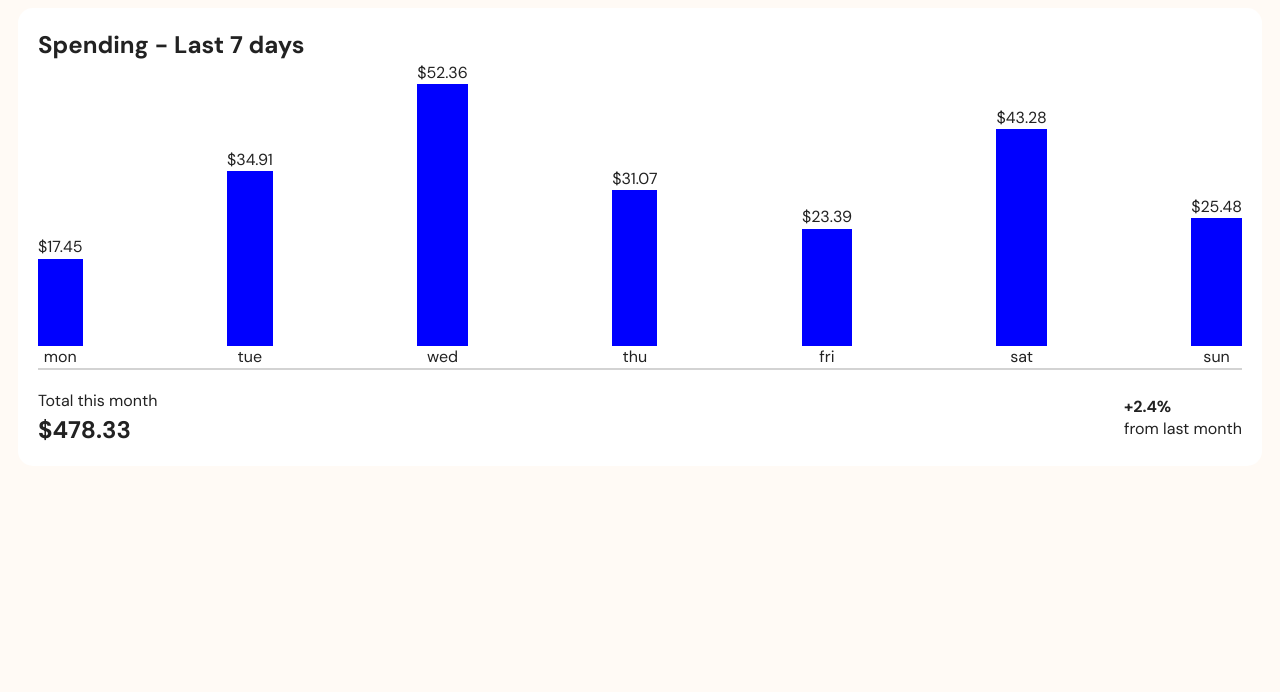
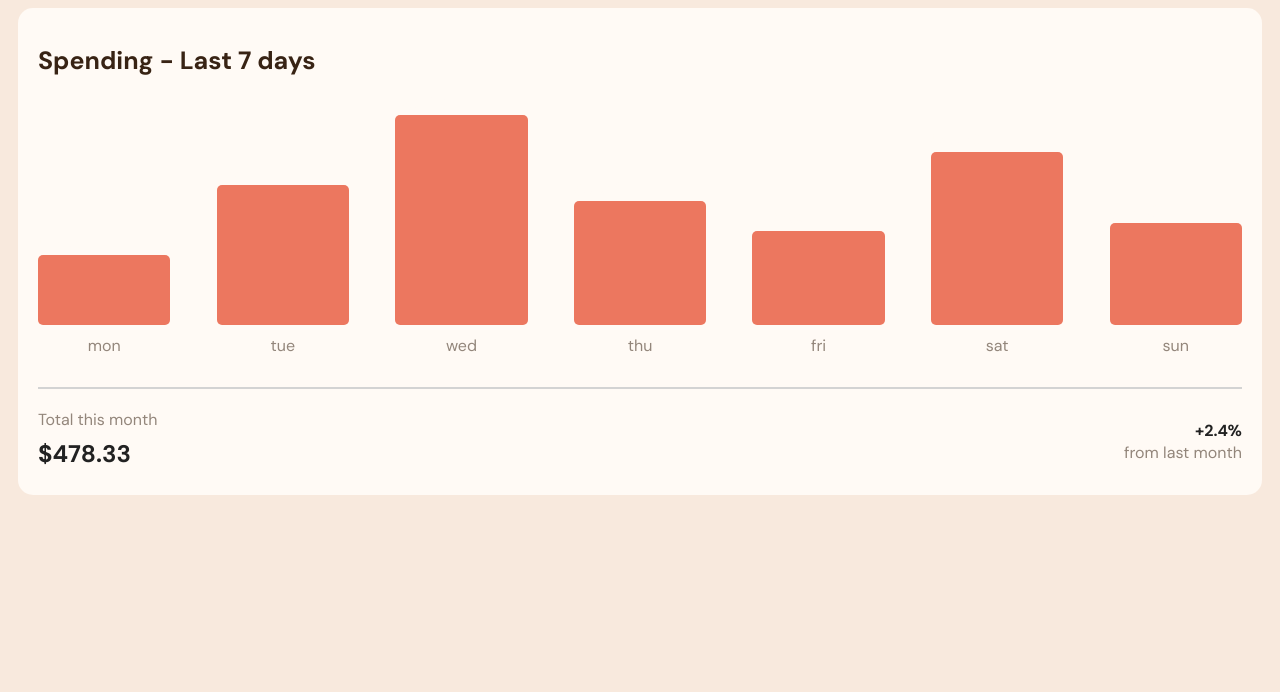
Before and after one commit to mathum49/expenses-chart, a website built with Parcel: page index.html in a window 1280 px wide. Shown: the part 108-800 px from the top of the page. Built offline with nearby package versions, Linux system fonts and the light colour scheme.

Commit message:
styles changes

```diff
--- a/css/main.css
+++ b/css/main.css
@@ -88,16 +88,30 @@ textarea {
    ========================================================================== */
 
   /* General Style //////////////////////////////////*/
+
+  /* ## Colors */
+
+  :root {
+--color-soft-red: hsl(10, 79%, 65%);
+--color-cyan: hsl(186, 34%, 60%);
+
+
+--color-dark-brown: hsl(25, 47%, 15%);
+--color-medium-brown: hsl(28, 10%, 53%);
+--color-cream: hsl(27, 66%, 92%);
+--color-pale-orange: hsl(33, 100%, 98%);
+  }
+
    body{
     font-family: 'DM Sans', sans-serif;
-    background-color: hsl(33, 100%, 98%);
+    background-color: var(--color-cream);
     /* display: flex;
     justify-content: center; */
    }
 
    header{
-    background-color: hsl(10, 79%, 65%);
-    color: white;
+    background-color: var(--color-soft-red);
+    color: var(--color-pale-orange);
     border-radius: 15px;
     padding: 20px;
     margin: 10px;
@@ -108,16 +122,20 @@ textarea {
    }
 
    main{
-    background-color: white;
+    background-color: var(--color-pale-orange);
     border-radius: 15px;
     margin: 10px;
     padding: 20px;
+   }
 
+   .daily-spending{
+    margin-bottom: 20px;
+   }
 
-
-   }
-   .chart{
-
+   .daily-spending h2{
+    margin: 15px 0;
+    color: var(--color-dark-brown);
+    font-size: 25px;
    }
 
    .weekly-spending{
@@ -125,27 +143,58 @@ textarea {
     padding-top: 20px;
     display: flex;
     justify-content: space-between;
-    align-items: center
-
+    align-items: center;
    }
 
+   .weekly-spending h1{
+    margin: 5px 0;
+   }
 
-  /* Graph Style */
+   .weekly-spending p {
+    color: var(--color-medium-brown);
+    font-size: 16px;
+   }
+
+   .progress{
+    text-align: right;
+   }
+
+  /* Graph Style *********************/
   #chart{
   display: flex;
   justify-content: space-between;
   align-items: flex-end;
+  width: 100%;
   }
 
- .bar{
-  height: 50px;
-  background-color: blue;
- }
+  .weekday{
+    width: 11%;
+  }
 
- .label{
-  text-align: center;
- }
+  .bar{
+    background-color: var(--color-soft-red);
+    border-radius: 5px;
+  }
 
+  .bar:hover{
+    background-color: var(--color-cyan);
+  }
+
+
+
+  .label{
+    text-align: center;
+    margin: 10px 0;
+    color: var(--color-medium-brown)
+  }
+
+  .amount{
+    color: var(--color-pale-orange)
+  }
+
+  /* .amount:hover{
+    color: var(--color-cyan);
+  } */
 
   /* Mobile Style //////////////////////////////////*/
 
--- a/js/script.js
+++ b/js/script.js
@@ -45,7 +45,7 @@ const spendingData = [
 
             let barDiv = document.createElement('div');
             barDiv.className = 'bar';
-            barDiv.style.height += (day.amount * 5)+ "px";
+            barDiv.style.height += (day.amount * 4)+ "px";
             weekdayDiv.appendChild(barDiv);
 
             let labelDiv = document.createElement('div');
```
